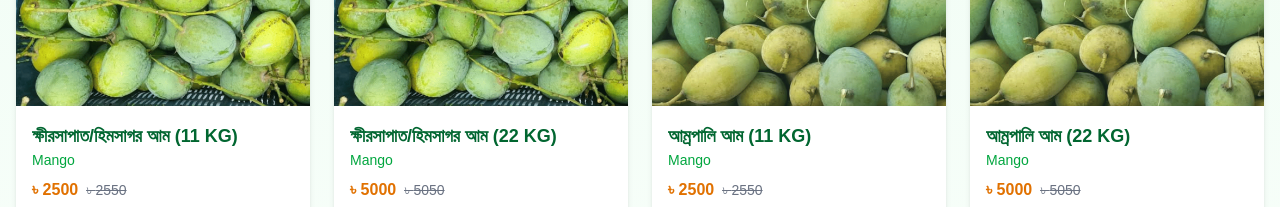
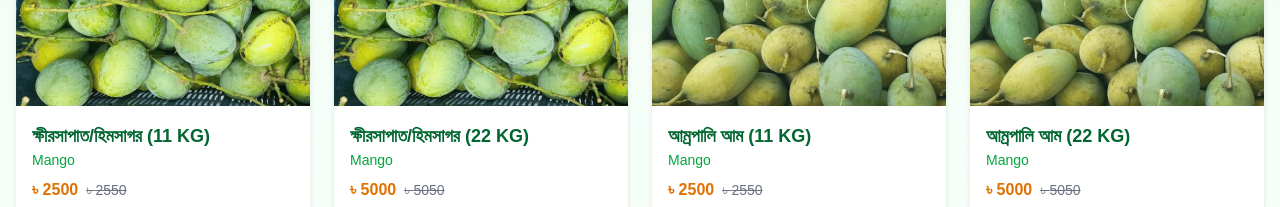
Before and after one commit to HubJourney123/ahnaf-farming-frontend, a Next.js app: page / in a window 1280 px wide. Shown: the part 2760-2967 px from the top of the page. Built offline with nearby package versions, Linux system fonts and the light colour scheme.

Commit message:
Update products.js

```diff
--- a/src/data/products.js
+++ b/src/data/products.js
@@ -74,7 +74,7 @@ const products = [
   },
   {
     id: 'MG1-11',
-    name: 'ক্ষীরসাপাত/হিমসাগর আম (11 KG)',
+    name: 'ক্ষীরসাপাত/হিমসাগর (11 KG)',
     en:'(Khirsapat / Himsagar Mango)',
     category: 'Mango',
     price: 2500,
@@ -86,7 +86,7 @@ const products = [
   },
   {
     id: 'MG1-22',
-    name: 'ক্ষীরসাপাত/হিমসাগর আম (22 KG) ',
+    name: 'ক্ষীরসাপাত/হিমসাগর (22 KG) ',
     en:'(Khirsapat / Himsagar Mango)',
     category: 'Mango',
     price: 5000,
```
